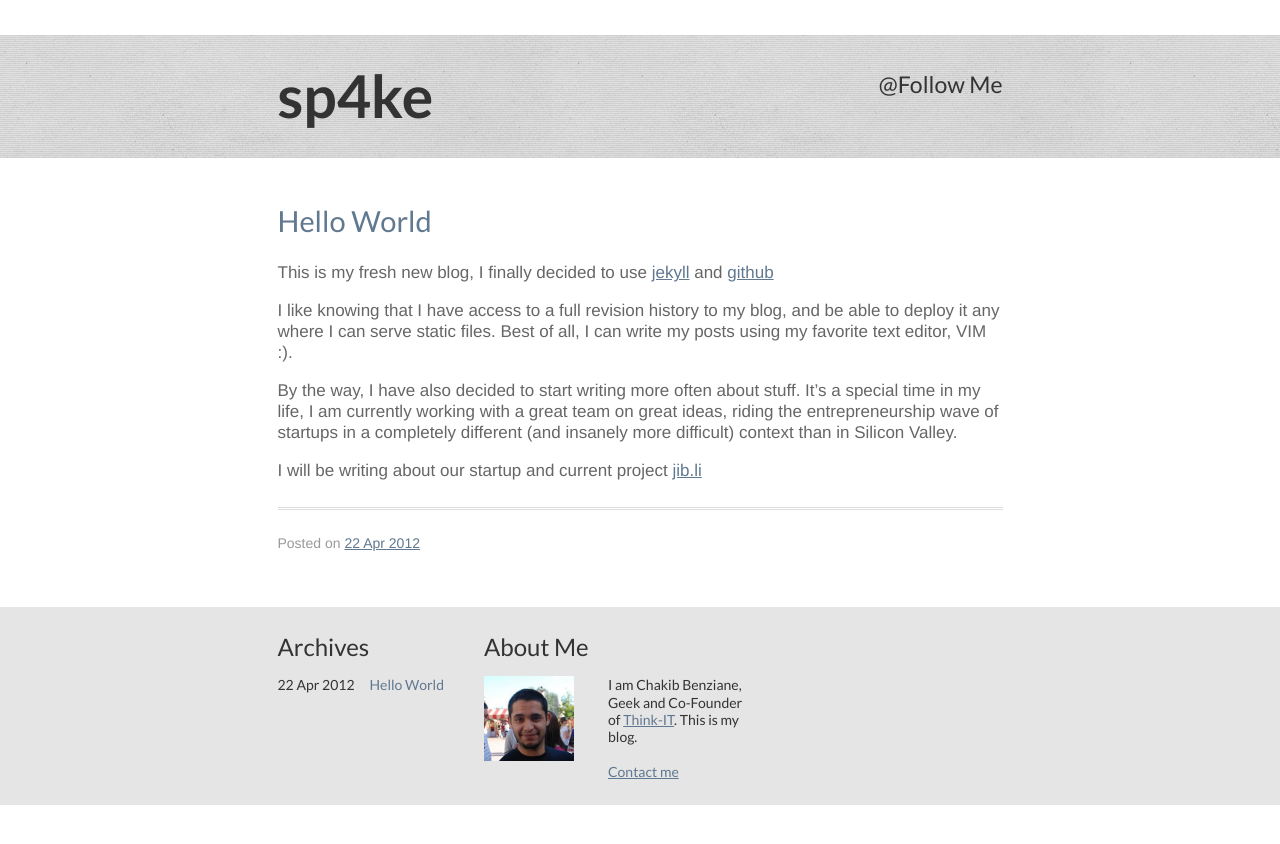
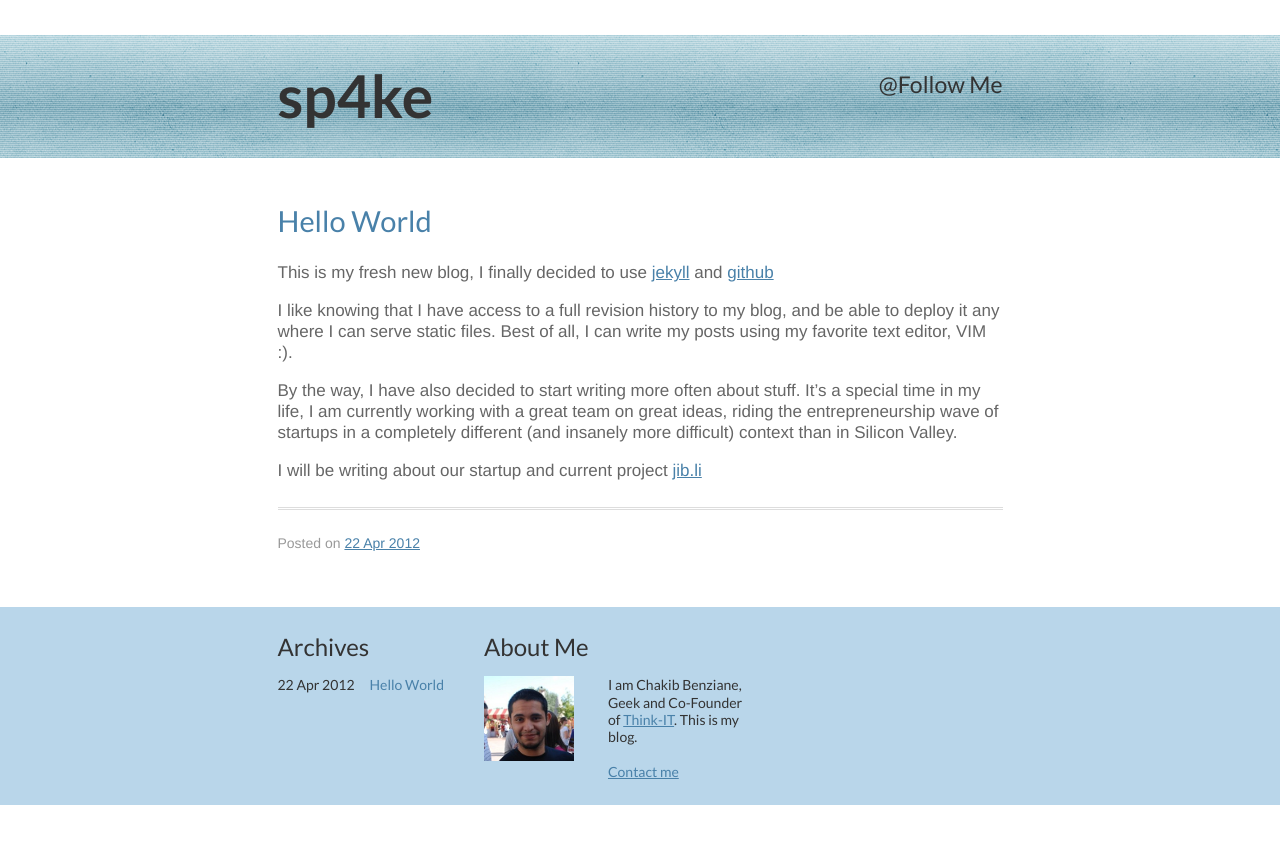
Before and after one commit to blob42/oldblog, a Jekyll site: the page built from index.html, in a window 1280 px wide. Shown: the top 844 px of the page. Built offline with Jekyll 4.4.1, drawn with Linux system fonts in a browser that asks for light colours; Markdown is read by kramdown in place of the engine named in the settings.

Commit message:
changed color theme

```diff
--- a/css/main.css
+++ b/css/main.css
@@ -76,7 +76,7 @@ body {
 
 #footer {
   font-family: 'Lato';
-  background: #e5e5e5;
+  background: rgba(116, 174, 213, 0.5);
   padding: 25px;
   color: #333; }
   #footer .inner {
--- a/css/reset.css
+++ b/css/reset.css
@@ -110,7 +110,7 @@ html { overflow-y: scroll; }
 /* Accessible focus treatment: people.opera.com/patrickl/experiments/keyboard/test */
 a:hover, a:active { outline: none; }
 
-a, a:active, a:visited { color: #607890; }
+a, a:active, a:visited { color: #4981A9; }
 
 
 ul, ol { margin-left: 1.8em; }
@@ -169,11 +169,11 @@ input:invalid, textarea:invalid {
 /* These selection declarations have to be separate.
    No text-shadow: twitter.com/miketaylr/status/12228805301
    Also: hot pink. */
-::-moz-selection{ background: #FF5E99; color:#fff; text-shadow: none; }
-::selection { background:#FF5E99; color:#fff; text-shadow: none; }
+::-moz-selection{ background: #3E94D1; color:#fff; text-shadow: none; }
+::selection { background:#3E94D1; color:#fff; text-shadow: none; }
 
 /*  j.mp/webkit-tap-highlight-color */
-a:link { -webkit-tap-highlight-color: #FF5E99; }
+a:link { -webkit-tap-highlight-color: #3E94D1; }
 
 /* make buttons play nice in IE:
    www.viget.com/inspire/styling-the-button-element-in-internet-explorer/ */
```
Also changed, not shown: _sass/main.scss (line endings or trailing spaces), img/bg.png (added), img/header_bg.png.
